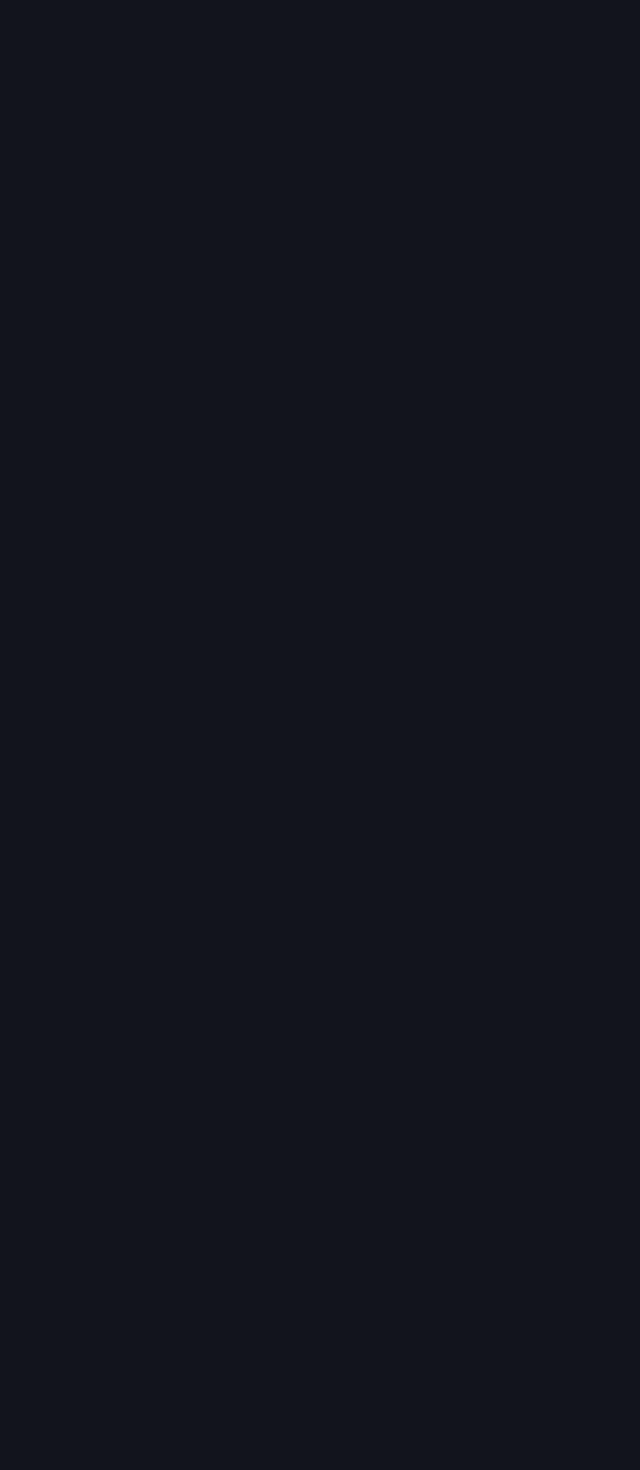
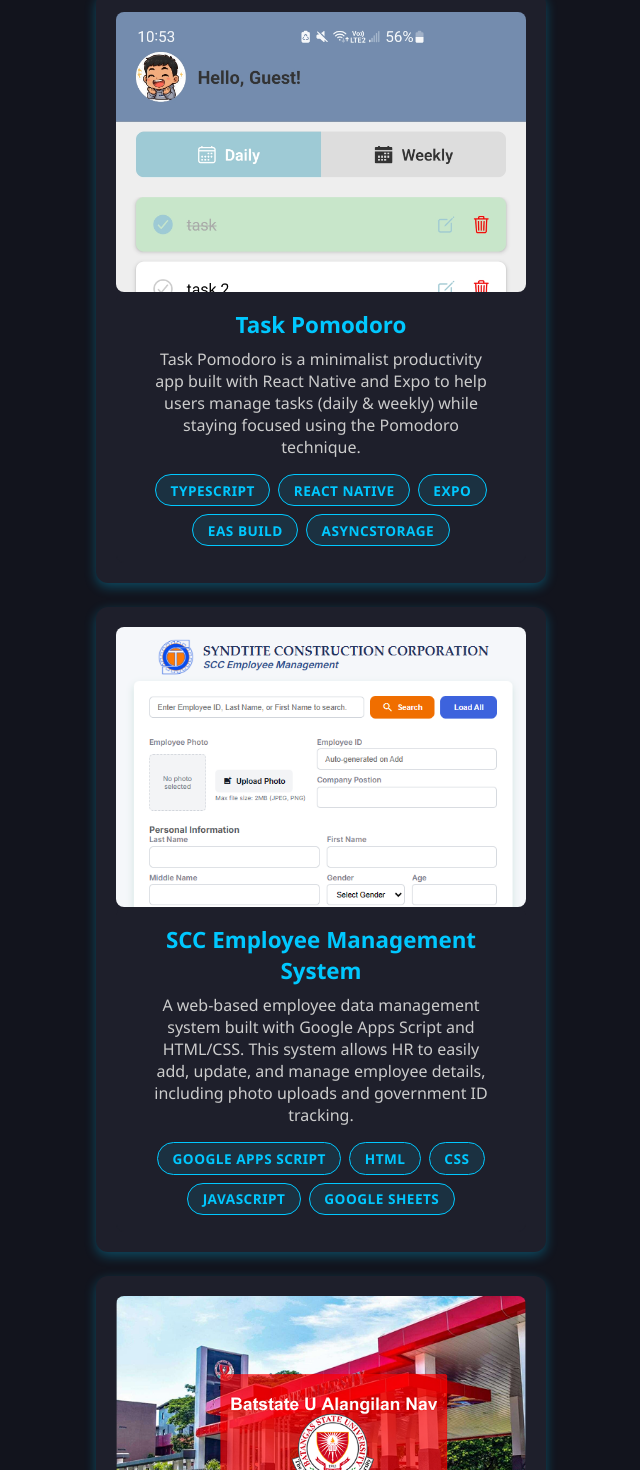
Before and after one commit to joshmrcr/portfolio, a React (Vite) app: page / in a window 1280 px wide. Shown: the part 945-2415 px from the top of the page, without its empty margins (319-959 px from the left). Before the commit the page ends 800 px from the top, so only its background shows below. Built offline with nearby package versions, Linux system fonts and the light colour scheme.

Commit message:
Update website with new layout, styles, and functionality

```diff
--- a/src/components/Homepage.css
+++ b/src/components/Homepage.css
@@ -6,7 +6,10 @@
 }
 
 /* Make sure html & body don't overflow horizontally */
-html,
+html {
+  scroll-behavior: smooth;
+  scroll-padding-top: 80px; /* Adjust this based on your navbar height */
+}
 body {
   width: 100%;
   height: 100%;
@@ -238,7 +241,13 @@
 }
 
 /* Sections */
-.projects-section,
+.projects-section {
+  width: 100%;
+  max-width: 1600px;
+  margin: 4rem auto 0;
+  padding: 0 4rem; /* same horizontal padding as hero-content */
+  box-sizing: border-box;
+}
 .contact-section {
   margin-top: 4rem;
 }
@@ -253,78 +262,78 @@
 
 /* Projects Section Styles */
 .projects {
-  display: flex;
-  flex-direction: column;
-  gap: 2rem;
+  display: grid;
+  grid-template-columns: repeat(auto-fit, minmax(320px, 1fr));
+  gap: 1.5rem 3rem;
+  justify-content: center;
+  max-width: 100%;
 }
-
 .project-card {
   background-color: #1e1f2b;
   border-radius: 12px;
-  padding: 2rem;
-  box-shadow: 0 0 15px rgba(0, 200, 255, 0.15);
-  display: flex;
-  flex-direction: row;
-  gap: 2rem;
-  align-items: center;
+  overflow: hidden;
+  padding: 20px;
+  max-width: 450px;
+  margin: 0 auto;
+  box-shadow: 0 4px 12px rgba(0, 200, 255, 0.3);
+  transition: transform 0.3s ease;
 }
 
-.project-carousel {
-  display: flex;
-  overflow-x: auto;
-  gap: 1rem;
-  scroll-behavior: smooth;
+.project-card:hover {
+  transform: translateY(-8px);
+  box-shadow: 0 10px 20px rgba(0, 200, 255, 0.5);
+}
+.project-image {
+  width: 100%;
+  height: 280px;
+  overflow: hidden;
   border-radius: 8px;
 }
 
-.project-carousel img {
-  height: 400px;
-  flex-shrink: 0;
+.project-image img {
+  width: 100%;
+  height: 100%;
+  object-fit: cover;
+  object-position: top center;
+}
+.project-content {
+  padding: 1rem 2rem;
   border-radius: 8px;
-  object-fit: cover;
+  background-color: #1e1f2b;
+  color: #ddd;
+  overflow: hidden;
+  border: 1px solid #1e1f2b;
+  transition: transform 0.3s ease;
+  display: block;
 }
 
 /* Project Content */
 .project-content {
-  display: flex;
-  flex-direction: column;
-  justify-content: space-between;
-  flex: 1;
+  text-align: center;
 }
 
-.project-content h3 {
+.project-title {
   color: #00c8ff;
-  font-size: 1.5rem;
+  font-weight: 700;
+  font-size: 1.4rem;
   margin-bottom: 0.5rem;
-  text-align: left;
+  text-decoration: none;
 }
-
-/* Anchor tag for Project Title */
 .project-content a {
-  text-decoration: none; /* Remove underline */
-  color: #00c8ff; /* Set title color to blue */
-  transition: color 0.3s ease; /* Smooth color transition on hover */
+  text-decoration: none;
+  color: inherit;
 }
-
-.project-content a:hover {
-  color: #0099cc; /* Change to darker blue on hover */
-}
-
-.project-content p {
+.project-description {
   color: #ccc;
   font-size: 1rem;
-  line-height: 1.6;
-  text-align: left;
+  margin-bottom: 1rem;
 }
-
-/* ✅ Project Tags */
 .project-tags {
   display: flex;
   flex-wrap: wrap;
-  gap: 0.5rem;
-  margin-top: 1rem;
+  justify-content: center;
+  gap: 8px;
 }
-
 .tag {
   padding: 0.35rem 0.9rem;
   font-size: 0.85rem;
@@ -337,13 +346,64 @@
   letter-spacing: 0.5px;
   transition: all 0.3s ease;
 }
-
 .tag:hover {
   background-color: #00c8ff;
   color: #12141d;
   cursor: default;
 }
 
+/* Modal overlay: fullscreen, semi-transparent dark background */
+.modal-overlay {
+  position: fixed;
+  top: 0;
+  left: 0;
+  width: 100vw;
+  height: 100vh;
+  background-color: rgba(0, 0, 0, 0.7);
+  display: flex;
+  justify-content: center;
+  align-items: center;
+  z-index: 9999; /* on top of everything */
+}
+
+/* Modal content container */
+.modal-content {
+  position: relative;
+  max-width: 90vw;
+  max-height: 90vh;
+  background: #fff;
+  padding: 1rem;
+  border-radius: 8px;
+  box-shadow: 0 4px 20px rgba(0, 0, 0, 0.3);
+  overflow: auto;
+}
+
+/* Modal image styling */
+.modal-content img {
+  max-width: 100%;
+  max-height: 80vh;
+  display: block;
+  border-radius: 4px;
+}
+
+/* Close button */
+.modal-close {
+  position: absolute;
+  top: 8px;
+  right: 8px;
+  background: transparent;
+  border: none;
+  font-size: 2rem;
+  color: #333;
+  cursor: pointer;
+  line-height: 1;
+  font-weight: bold;
+  transition: color 0.3s ease;
+}
+
+.modal-close:hover {
+  color: #ff4444;
+}
 /* About Me Section */
 .about-section {
   margin-top: 4rem;
@@ -418,12 +478,58 @@
 
 /* Footer */
 .footer {
+  padding: 2rem 1rem;
+  color: #fff;
+  font-family: "Poppins", sans-serif;
+  margin-top: 2rem;
+}
+
+.footer-container {
+  max-width: 960px;
+  margin: 0 auto;
   text-align: center;
-  font-size: 0.9rem;
-  padding: 2rem 0;
-  border-top: 1px solid #333;
-  margin-top: 4rem;
-  color: #888;
+  border-radius: 12px;
+  padding: 1.5rem 1rem;
+  background: rgba(14, 14, 20, 0.95);
+  border: 1px solid rgba(0, 208, 255, 0.2);
+  box-shadow: 0 0 25px rgba(0, 208, 255, 0.08);
+}
+
+.footer-contacts {
+  display: flex;
+  flex-direction: column;
+  align-items: center;
+  gap: 0.8rem;
+  margin-bottom: 1rem;
+}
+
+.contact-item {
+  display: flex;
+  align-items: center;
+  gap: 0.6rem;
+  font-size: 0.95rem;
+  color: #00d0ff;
+}
+
+.contact-item a {
+  color: #00d0ff;
+  text-decoration: none;
+  transition: color 0.3s ease;
+}
+
+.contact-item a:hover {
+  color: #00ffff;
+}
+
+.footer-icon {
+  font-size: 1rem;
+  color: #00d0ff;
+}
+
+.footer-bottom {
+  font-size: 0.8rem;
+  color: #bbb;
+  margin-top: 1.2rem;
 }
 
 /* Responsive Design */
@@ -491,39 +597,6 @@
   .hero-image {
     max-width: 350px;
   }
-
-  .nav-container {
-    flex-direction: column;
-    gap: 1rem;
-    padding: 2rem 1.5rem;
-  }
-
-  .nav-menu {
-    flex-direction: column;
-    gap: 1rem;
-    align-items: center;
-  }
-
-  .project-carousel img {
-    height: 250px;
-  }
-
-  .social-links {
-    justify-content: center;
-  }
-  .about-content {
-    flex-direction: column; /* Stack the content vertically on smaller screens */
-    align-items: center;
-    text-align: center;
-  }
-
-  .about-text p {
-    font-size: 1rem; /* Adjust font size for better readability on smaller screens */
-  }
-
-  .about-tech-stack {
-    justify-content: center;
-  }
 }
 @media (max-width: 1440px) {
   .hero-content {
@@ -537,12 +610,18 @@
     max-width: 350px;
     height: auto;
   }
+  .projects {
+    grid-template-columns: 1fr;
+  }
 }
 
 @media (max-width: 1024px) {
   .hero-content {
     padding: 4rem 4rem;
     min-height: 650px;
+  }
+  .projects {
+    grid-template-columns: 1fr;
   }
 }
 @media (min-width: 901px) {
--- a/src/components/Homepage.tsx
+++ b/src/components/Homepage.tsx
@@ -1,11 +1,12 @@
 import { useState, useEffect } from "react";
 import "./Homepage.css";
 import portraitImg from "../assets/portrait.png";
-import welcomeImg from "../assets/welcome.jpg";
 import homeImg from "../assets/home.jpg";
-import pomodoroImg from "../assets/pomodoro.jpg";
+import bsunavImg from "../assets/bsunav.png";
+import empForm from "../assets/emp_form.png";
 
 // Font Awesome Imports
+import { faPhone } from "@fortawesome/free-solid-svg-icons";
 import { FontAwesomeIcon } from "@fortawesome/react-fontawesome";
 import {
   faLinkedin,
@@ -63,6 +64,19 @@
 
 export default function Homepage() {
   const [scrolled, setScrolled] = useState(false);
+  // Modal state & handlers
+  const [modalOpen, setModalOpen] = useState(false);
+  const [modalImage, setModalImage] = useState("");
+
+  const openModal = (imgSrc: string) => {
+    setModalImage(imgSrc);
+    setModalOpen(true);
+  };
+
+  const closeModal = () => {
+    setModalOpen(false);
+    setModalImage("");
+  };
 
   useEffect(() => {
     const handleScroll = () => setScrolled(window.scrollY > 10);
@@ -93,9 +107,8 @@
             </li>
           </ul>
           <a
-            href="/resume.pdf"
-            target="_blank"
-            rel="noopener noreferrer"
+            href="/BrianJoshuaMarcera_ComputerEngineer.pdf"
+            download="Brian_Joshua_Marcera_Resume.pdf"
             className="btn-primary cta-btn"
           >
             Download Resume
@@ -164,27 +177,32 @@
 
         <section className="projects-section" id="projects">
           <h2 className="section-title">Projects</h2>
+
           <div className="projects">
             <div className="project-card">
-              <div className="project-carousel">
-                <img src={welcomeImg} alt="Welcome Screen" />
-                <img src={homeImg} alt="Home Screen" />
-                <img src={pomodoroImg} alt="Pomodoro Timer Screen" />
+              <div className="project-image">
+                <img
+                  src={homeImg}
+                  alt="Task Pomodoro Screenshot"
+                  onClick={() => openModal(homeImg)}
+                  style={{ cursor: "pointer" }}
+                />
               </div>
+
               <div className="project-content">
-                {/* Only the "Task Pomodoro" title is clickable */}
                 <a
                   href="https://github.com/joshmrcr/Task_Pomodoro"
                   target="_blank"
                   rel="noopener noreferrer"
                 >
-                  <h3>Task Pomodoro</h3>
+                  <h3 className="project-title">Task Pomodoro</h3>
                 </a>
-                <p>
+                <p className="project-description">
                   Task Pomodoro is a minimalist productivity app built with
                   React Native and Expo to help users manage tasks (daily &
                   weekly) while staying focused using the Pomodoro technique.
                 </p>
+
                 <div className="project-tags">
                   <span className="tag">TypeScript</span>
                   <span className="tag">React Native</span>
@@ -195,7 +213,69 @@
               </div>
             </div>
 
-            {/* You can add other projects here */}
+            <div className="project-card">
+              <div className="project-image">
+                <img
+                  src={empForm}
+                  alt="Employee Data Entry Form"
+                  onClick={() => openModal(empForm)}
+                  style={{ cursor: "pointer" }}
+                />
+              </div>
+              <div className="project-content">
+                <a
+                  href="https://github.com/joshmrcr/EmployeeDataEntry"
+                  target="_blank"
+                  rel="noopener noreferrer"
+                >
+                  <h3 className="project-title">
+                    SCC Employee Management System
+                  </h3>
+                </a>
+                <p className="project-description">
+                  A web-based employee data management system built with Google
+                  Apps Script and HTML/CSS. This system allows HR to easily add,
+                  update, and manage employee details, including photo uploads
+                  and government ID tracking.
+                </p>
+                <div className="project-tags">
+                  <span className="tag">Google Apps Script</span>
+                  <span className="tag">HTML</span>
+                  <span className="tag">CSS</span>
+                  <span className="tag">JavaScript</span>
+                  <span className="tag">Google Sheets</span>
+                </div>
+              </div>
+            </div>
+
+            <div className="project-card">
+              <div className="project-image">
+                <img
+                  src={bsunavImg}
+                  alt="BSU NAV Screenshot"
+                  onClick={() => openModal(bsunavImg)}
+                  style={{ cursor: "pointer" }}
+                />
+              </div>
+              <div className="project-content">
+                <a href="#" target="_blank" rel="noopener noreferrer">
+                  <h3 className="project-title">BSU NAV</h3>
+                </a>
+                <p className="project-description">
+                  BSU NAV is a 360-degree panoramic navigation app designed
+                  specifically for Batangas State University Alangilan Campus.
+                  It offers immersive navigation features such as panoramic
+                  views, animated path visualization, interactive directory
+                  board, and intuitive navigational buttons.
+                </p>
+                <div className="project-tags">
+                  <span className="tag">UI Design</span>
+                  <span className="tag">UX Design</span>
+                  <span className="tag">Virtual Reality</span>
+                  <span className="tag">3D VISTA</span>
+                </div>
+              </div>
+            </div>
           </div>
         </section>
 
@@ -251,8 +331,65 @@
         </section>
 
         <footer className="footer">
-          © 2025 Brian Joshua Marcera. All rights reserved.
+          <div className="footer-container">
+            <div className="footer-contacts">
+              <div className="contact-item">
+                <FontAwesomeIcon icon={faPhone} className="footer-icon" />
+                <span>0970 495 8740</span>
+              </div>
+              <div className="contact-item">
+                <FontAwesomeIcon icon={faEnvelope} className="footer-icon" />
+                <a href="mailto:cpebrianmarcera@gmail.com">
+                  cpebrianmarcera@gmail.com
+                </a>
+              </div>
+              <div className="contact-item">
+                <FontAwesomeIcon icon={faLinkedin} className="footer-icon" />
+                <a
+                  href="https://linkedin.com/in/brian-joshua-marcera"
+                  target="_blank"
+                  rel="noopener noreferrer"
+                >
+                  linkedin.com/in/brian-joshua-marcera
+                </a>
+              </div>
+              <div className="contact-item">
+                <FontAwesomeIcon icon={faGithub} className="footer-icon" />
+                <a
+                  href="https://github.com/joshmrcr"
+                  target="_blank"
+                  rel="noopener noreferrer"
+                >
+                  github.com/joshmrcr
+                </a>
+              </div>
+              <div className="contact-item">
+                <FontAwesomeIcon icon={faBehance} className="footer-icon" />
+                <a
+                  href="https://behance.net/joshmrcr"
+                  target="_blank"
+                  rel="noopener noreferrer"
+                >
+                  behance.net/joshmrcr
+                </a>
+              </div>
+            </div>
+            <div className="footer-bottom">
+              © 2025 Brian Joshua Marcera. All rights reserved.
+            </div>
+          </div>
         </footer>
+
+        {modalOpen && (
+          <div className="modal-overlay" onClick={closeModal}>
+            <div className="modal-content" onClick={(e) => e.stopPropagation()}>
+              <img src={modalImage} alt="Modal" />
+              <button className="modal-close" onClick={closeModal}>
+                ×
+              </button>
+            </div>
+          </div>
+        )}
       </div>
     </>
   );
```
Also changed, not shown: src/assets/bsunav.png (added), src/assets/emp_form.png (added).
